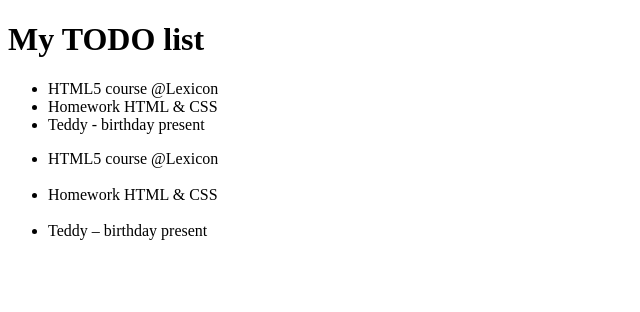
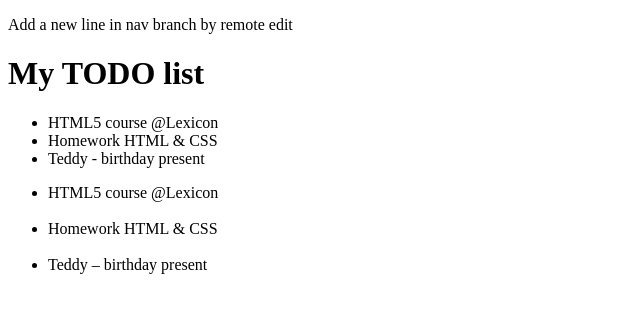
Before and after one commit to Tongmei101/demo_lab, a plain HTML site: page index.html in a window 1280 px wide. Shown: the whole page, without its empty margins (0-640 px from the left). Drawn offline with Linux system fonts and the light colour scheme.

Commit message:
change in index.html nav branch by remote

```diff
--- a/index.html
+++ b/index.html
@@ -6,6 +6,8 @@
         <meta http-equiv="X-UA-Compatible" content="IE-edge">
     </head>
     <body>
+        <p>Add a new line in nav branch by remote edit</p>
+
         <h1>My TODO list</h1>
         <!--unordered list tag-->
         <ul>
```
